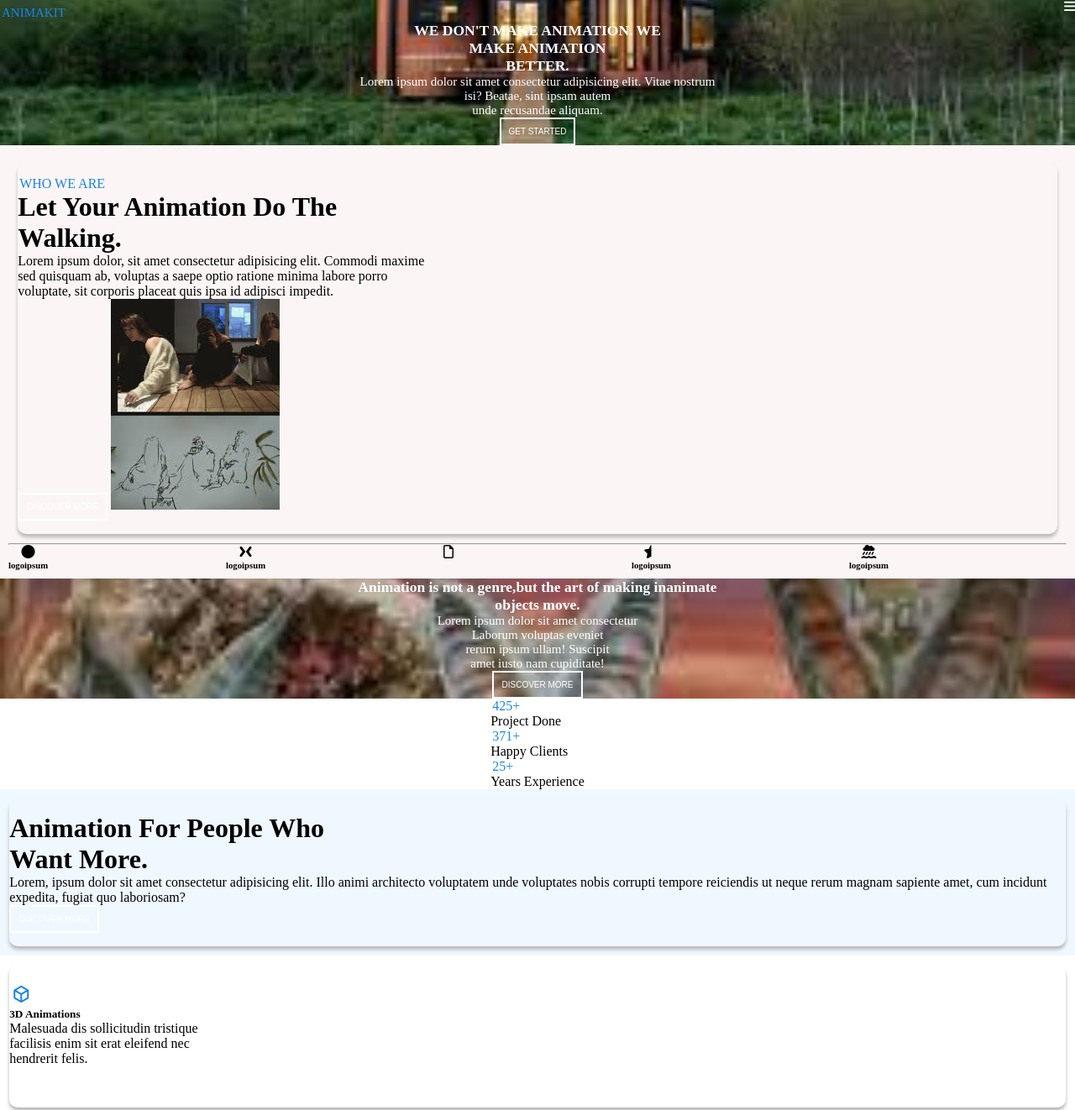
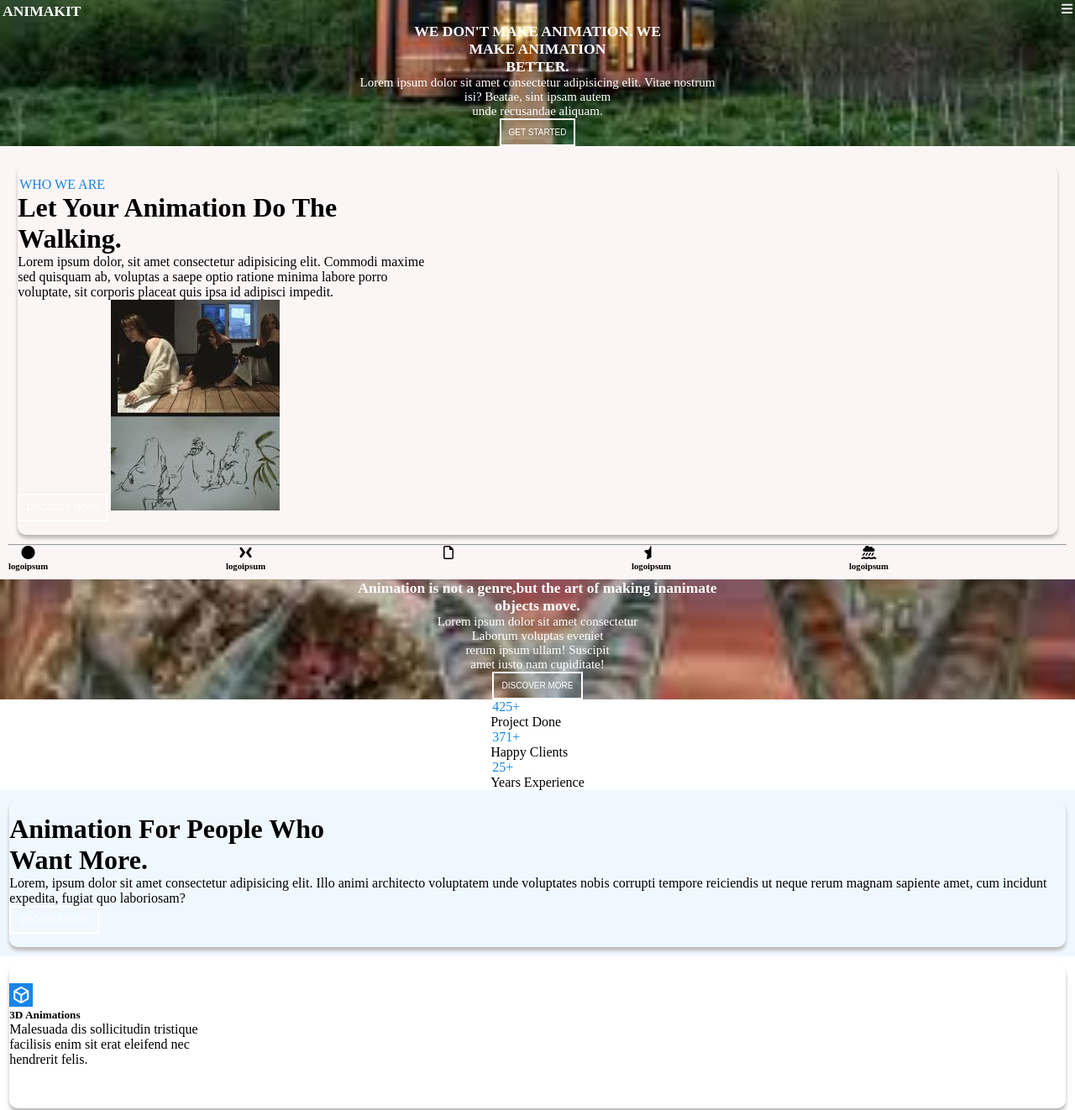
Before and after one commit to mombeh/web-page, a plain HTML site: page index.html in a window 1280 px wide. Shown: the top 1322 px of the page at 84% size. Drawn offline with nearby package versions, Linux system fonts and the light colour scheme.

Commit message:
my project

```diff
--- a/index.html
+++ b/index.html
@@ -13,7 +13,7 @@
     <header class="hero-content">
         <div class="active">
             <div class="icon">
-                <span class="">ANIMAKIT</span>
+                <h3> ANIMAKIT</h3>
                 <i class="fa-sharp fa-solid fa-bars"></i>
             </div>
             <nav>
@@ -89,7 +89,7 @@
         </div>
         <div class="articles">
             <div class="align-tm">
-              <icons class="ptn"><span class="material-symbols-outlined">deployed_code</span></icons>
+              <icons class="mtn"><span class="material-symbols-outlined">deployed_code</span></icons>
                <h5> 3D Animations</h5>
                <p> Malesuada dis sollicitudin tristique <br>facilisis enim sit erat eleifend nec <br> hendrerit felis.</p>
                <button> GET STARTED</button>
--- a/styles/style.css
+++ b/styles/style.css
@@ -38,6 +38,7 @@ nav {
     display: flex;
     flex-direction: end;
     justify-content: space-between;
+    padding: 3px;
 }
 
 .icons {
@@ -223,3 +224,14 @@ span {
     color: #4343f5;
     text-align: center;
 }
+
+.material-symbols-outlined {
+    background-color: #1886e7;
+    color: #fff;
+    font-size: 4px;
+    border: 3px;
+}
+
+@media screen and [min-width: 1024px]{
+
+}
```
Also changed, not shown: 1 other file.
